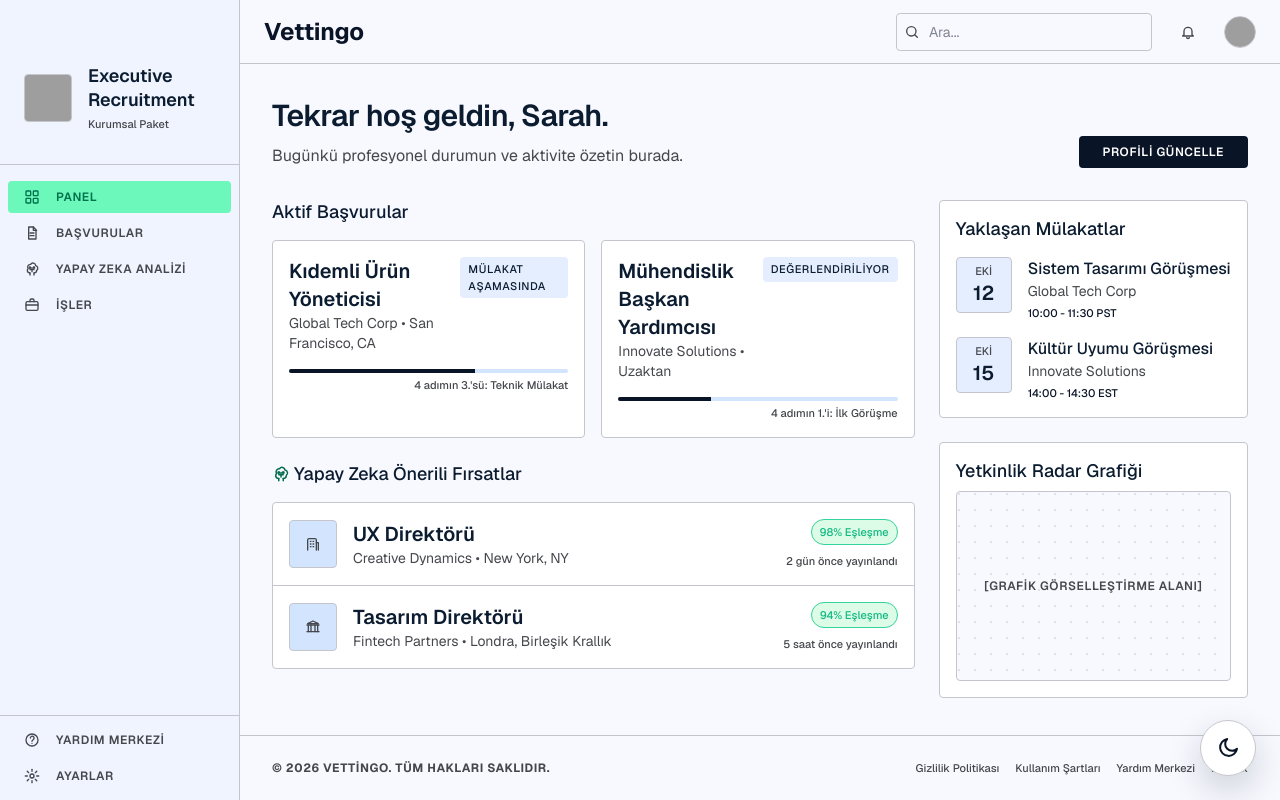
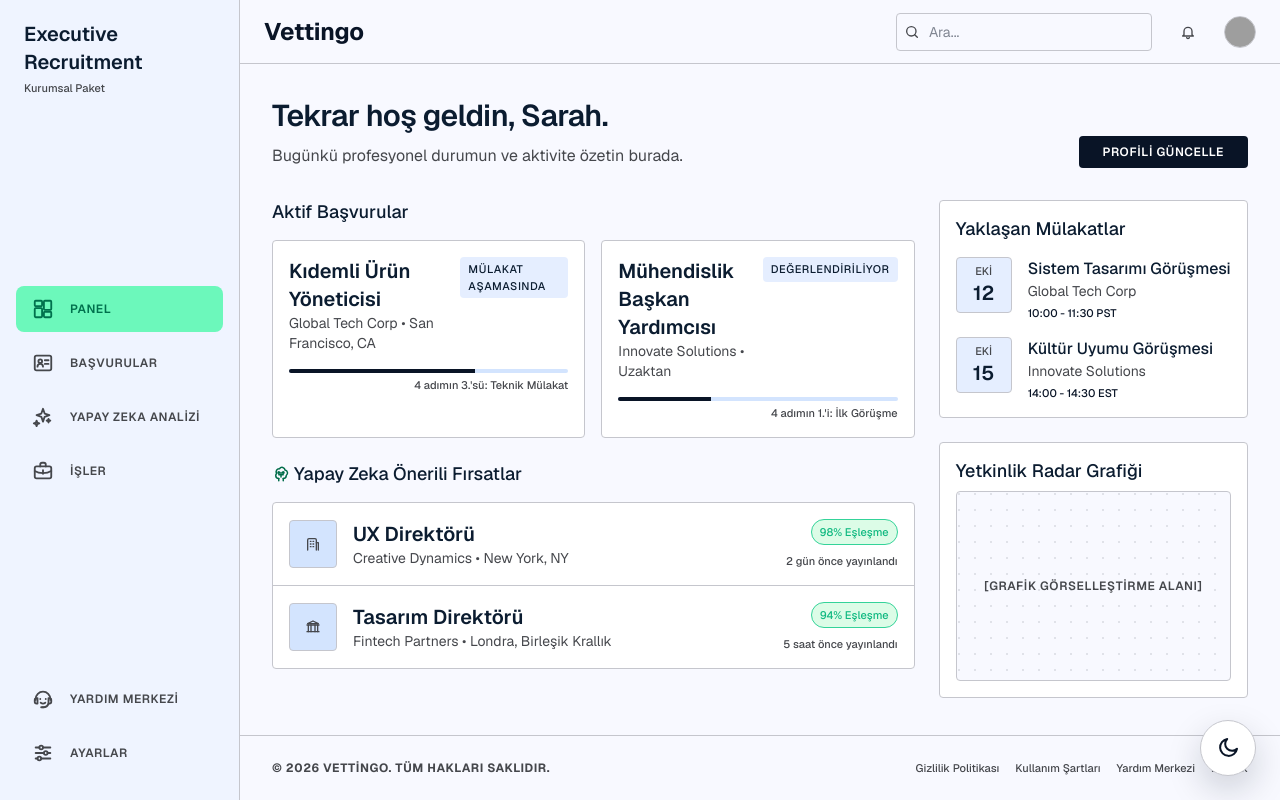
Before and after one commit to emreucbudak/Vettingo-Frontend, a Next.js app: page /candidate in a window 1280 px wide. Built offline with nearby package versions, Linux system fonts and the light colour scheme; grey boxes are pictures that could not be loaded.

Commit message:
Align candidate sidebar navigation styling

```diff
--- a/src/entities/candidate-analysis/candidate-analysis-data.ts
+++ b/src/entities/candidate-analysis/candidate-analysis-data.ts
@@ -7,15 +7,15 @@ export const analysisProfile = {
 } as const;
 
 export const analysisNavigationItems = [
-  { label: "Panel", icon: "dashboard" },
-  { label: "Başvurular", icon: "description" },
-  { label: "Yapay Zeka Analizi", icon: "psychology", active: true },
-  { label: "İşler", icon: "work" },
+  { label: "Panel", icon: "space_dashboard" },
+  { label: "Başvurular", icon: "assignment_ind" },
+  { label: "Yapay Zeka Analizi", icon: "auto_awesome", active: true },
+  { label: "İşler", icon: "business_center" },
 ] as const;
 
 export const analysisUtilityItems = [
-  { label: "Yardım Merkezi", icon: "help" },
-  { label: "Ayarlar", icon: "settings" },
+  { label: "Yardım Merkezi", icon: "support_agent" },
+  { label: "Ayarlar", icon: "tune" },
 ] as const;
 
 export const candidateDetails = {
--- a/src/entities/candidate-dashboard/candidate-dashboard-data.ts
+++ b/src/entities/candidate-dashboard/candidate-dashboard-data.ts
@@ -9,15 +9,15 @@ export const candidateProfile = {
 } as const;
 
 export const navigationItems = [
-  { label: "Panel", icon: "dashboard", active: true },
-  { label: "Başvurular", icon: "description" },
-  { label: "Yapay Zeka Analizi", icon: "psychology" },
-  { label: "İşler", icon: "work" },
+  { label: "Panel", icon: "space_dashboard", active: true },
+  { label: "Başvurular", icon: "assignment_ind" },
+  { label: "Yapay Zeka Analizi", icon: "auto_awesome" },
+  { label: "İşler", icon: "business_center" },
 ] as const;
 
 export const utilityItems = [
-  { label: "Yardım Merkezi", icon: "help" },
-  { label: "Ayarlar", icon: "settings" },
+  { label: "Yardım Merkezi", icon: "support_agent" },
+  { label: "Ayarlar", icon: "tune" },
 ] as const;
 
 export const activeApplications = [
--- a/src/widgets/candidate-analysis/ui/candidate-analysis-page.tsx
+++ b/src/widgets/candidate-analysis/ui/candidate-analysis-page.tsx
@@ -25,14 +25,14 @@ function SidebarLink({
 }) {
   return (
     <a
-      className={`flex items-center gap-4 rounded px-4 py-2 text-xs font-semibold uppercase tracking-[0.05em] transition-all ${
+      className={`flex items-center gap-4 rounded-lg px-4 py-3 text-xs font-semibold uppercase tracking-[0.05em] transition-all ${
         active
           ? "bg-[#6cf8bb] text-[#00714d]"
           : "text-[#45474c] hover:bg-[#dce9ff] hover:text-[#0b1c30]"
       }`}
       href="#"
     >
-      <MaterialIcon>{icon}</MaterialIcon>
+      <MaterialIcon className="text-[22px] leading-none">{icon}</MaterialIcon>
       {label}
     </a>
   );
@@ -40,8 +40,8 @@ function SidebarLink({
 
 function Sidebar() {
   return (
-    <aside className="fixed left-0 top-0 z-40 hidden h-screen w-60 flex-col border-r border-[#c5c6cd] bg-[#eff4ff] pt-16 md:flex">
-      <div className="px-6 pb-4">
+    <aside className="fixed left-0 top-0 z-40 hidden h-screen w-60 flex-col border-r border-[#c5c6cd] bg-[#eff4ff] md:flex">
+      <div className="px-6 pb-6 pt-5">
         <h1 className="text-xl font-semibold leading-7 text-[#0b1c30]">
           {analysisProfile.companyLabel}
         </h1>
@@ -50,8 +50,8 @@ function Sidebar() {
         </p>
       </div>
 
-      <nav className="mt-4 flex-1 px-2">
-        <ul className="space-y-1">
+      <nav className="flex flex-1 items-center px-4 py-6">
+        <ul className="w-full space-y-2">
           {analysisNavigationItems.map((item) => (
             <li key={item.label}>
               <SidebarLink {...item} />
@@ -60,7 +60,7 @@ function Sidebar() {
         </ul>
       </nav>
 
-      <div className="mt-auto space-y-1 px-2 pb-6">
+      <div className="mt-auto space-y-2 px-4 pb-6 pt-4">
         {analysisUtilityItems.map((item) => (
           <SidebarLink {...item} key={item.label} />
         ))}
--- a/src/widgets/candidate-dashboard/ui/candidate-dashboard-page.tsx
+++ b/src/widgets/candidate-dashboard/ui/candidate-dashboard-page.tsx
@@ -21,14 +21,14 @@ function SidebarLink({
 }) {
   return (
     <a
-      className={`flex items-center gap-4 rounded px-4 py-2 transition-all ${
+      className={`flex items-center gap-4 rounded-lg px-4 py-3 transition-all ${
         active
           ? "bg-[#6cf8bb] font-semibold text-[#00714d]"
           : "text-[#45474c] hover:bg-[#dce9ff] hover:text-[#0b1c30]"
       }`}
       href="#"
     >
-      <MaterialIcon className={active ? "[font-variation-settings:'FILL'_1]" : ""}>
+      <MaterialIcon className="text-[22px] leading-none">
         {icon}
       </MaterialIcon>
       <span className="text-xs font-semibold uppercase tracking-[0.05em]">
@@ -40,29 +40,18 @@ function SidebarLink({
 
 function Sidebar() {
   return (
-    <nav className="fixed left-0 top-0 hidden h-screen w-60 flex-col border-r border-[#c5c6cd] bg-[#eff4ff] pt-16 md:flex">
-      <div className="mb-4 border-b border-[#c5c6cd] px-6 pb-8">
-        <div className="flex items-center gap-4">
-          <Image
-            className="h-12 w-12 rounded border border-[#c5c6cd] bg-white object-cover"
-            src={candidateProfile.logoUrl}
-            alt="Executive Recruitment logosu"
-            width={48}
-            height={48}
-          />
-          <div>
-            <h2 className="text-lg font-semibold leading-6 text-[#0b1c30]">
-              {candidateProfile.companyLabel}
-            </h2>
-            <p className="mt-1 text-[11px] font-medium leading-4 text-[#45474c]">
-              {candidateProfile.edition}
-            </p>
-          </div>
-        </div>
+    <nav className="fixed left-0 top-0 hidden h-screen w-60 flex-col border-r border-[#c5c6cd] bg-[#eff4ff] md:flex">
+      <div className="px-6 pb-6 pt-5">
+        <h2 className="text-xl font-semibold leading-7 text-[#0b1c30]">
+          {candidateProfile.companyLabel}
+        </h2>
+        <p className="mt-1 text-[11px] font-medium leading-4 text-[#45474c]">
+          {candidateProfile.edition}
+        </p>
       </div>
 
-      <div className="flex-1 overflow-y-auto px-2">
-        <ul className="space-y-1">
+      <div className="flex flex-1 items-center overflow-y-auto px-4 py-6">
+        <ul className="w-full space-y-2">
           {navigationItems.map((item) => (
             <li key={item.label}>
               <SidebarLink {...item} />
@@ -71,8 +60,8 @@ function Sidebar() {
         </ul>
       </div>
 
-      <div className="mt-auto border-t border-[#c5c6cd] p-2">
-        <ul className="space-y-1">
+      <div className="mt-auto px-4 pb-6 pt-4">
+        <ul className="space-y-2">
           {utilityItems.map((item) => (
             <li key={item.label}>
               <SidebarLink {...item} />
--- a/src/widgets/employer-dashboard/ui/employer-dashboard-page.tsx
+++ b/src/widgets/employer-dashboard/ui/employer-dashboard-page.tsx
@@ -56,7 +56,7 @@ function Sidebar() {
         </div>
       </div>
 
-      <div className="mt-auto space-y-2 border-t border-[#c5c6cd] px-4 pb-6 pt-4">
+      <div className="mt-auto space-y-2 px-4 pb-6 pt-4">
         {employerUtilityItems.map((item) => (
           <SidebarLink {...item} key={item.label} />
         ))}
```
